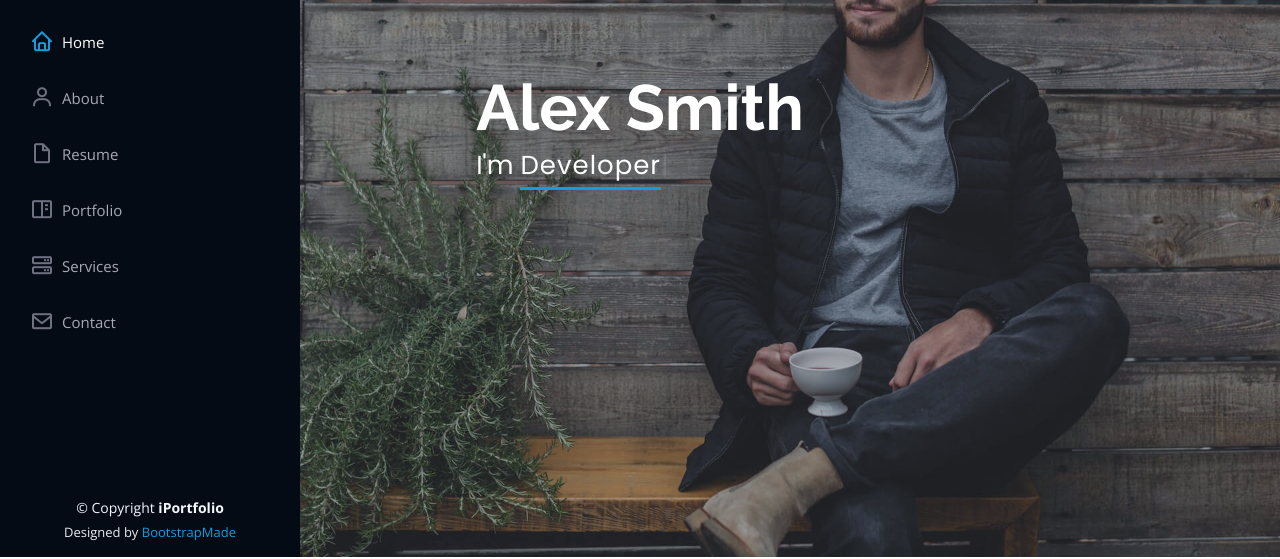
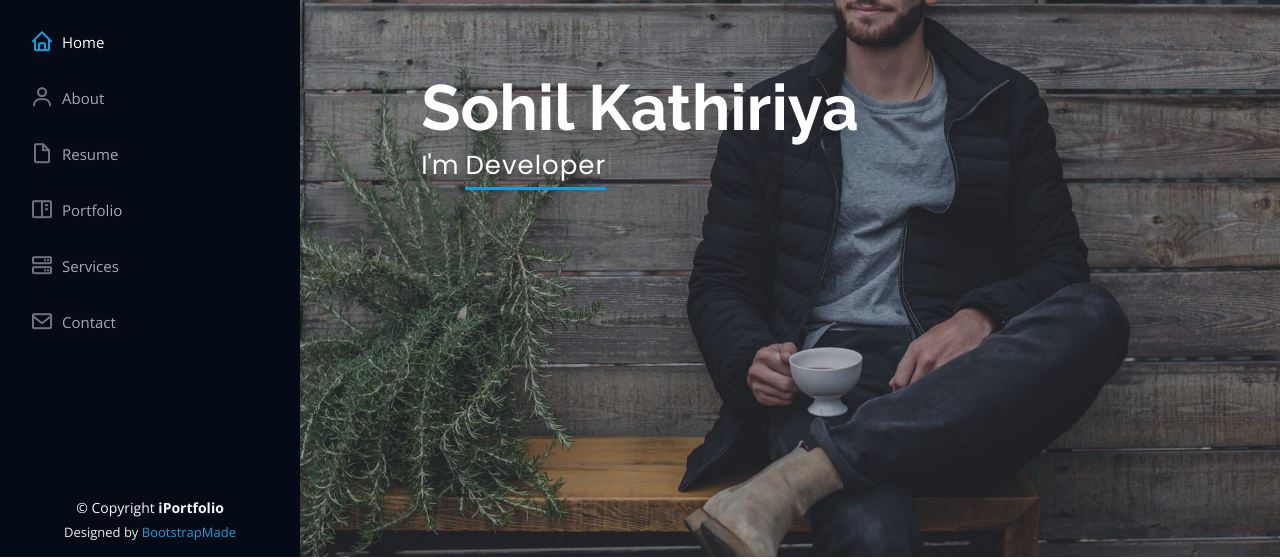
Before and after one commit to SohilGit/SohilGit.github.io, a plain HTML site: page index.html in a window 1280 px wide. Shown: the part 243-802 px from the top of the page. Drawn offline with nearby package versions, Linux system fonts and the light colour scheme.

Commit message:
name change

```diff
--- a/index.html
+++ b/index.html
@@ -72,7 +72,7 @@
   <!-- ======= Hero Section ======= -->
   <section id="hero" class="d-flex flex-column justify-content-center align-items-center">
     <div class="hero-container" data-aos="fade-in">
-      <h1>Alex Smith</h1>
+      <h1>Sohil Kathiriya</h1>
       <p>I'm <span class="typed" data-typed-items="Salesforce, Developer, Freelancer"></span></p>
     </div>
   </section><!-- End Hero -->
```
